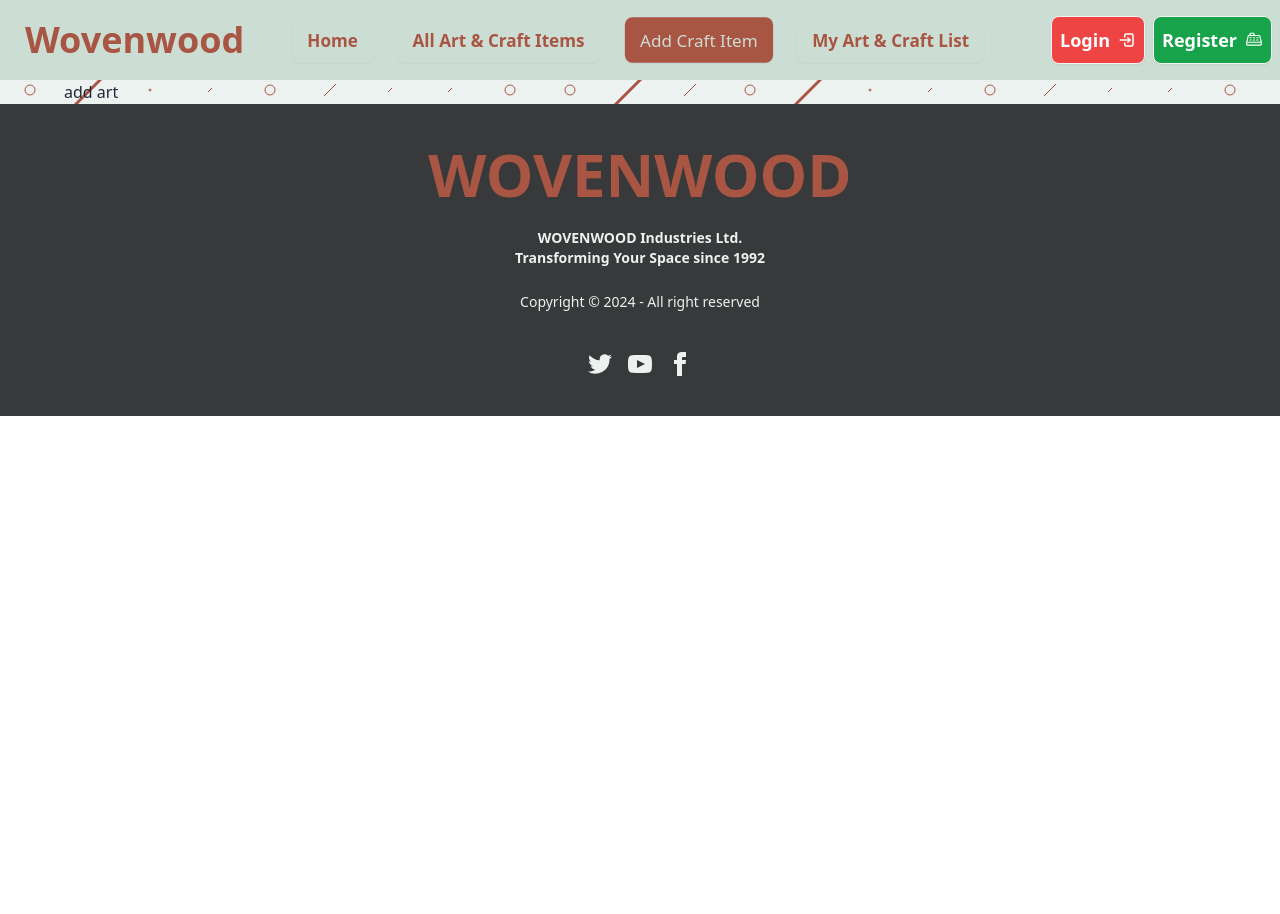
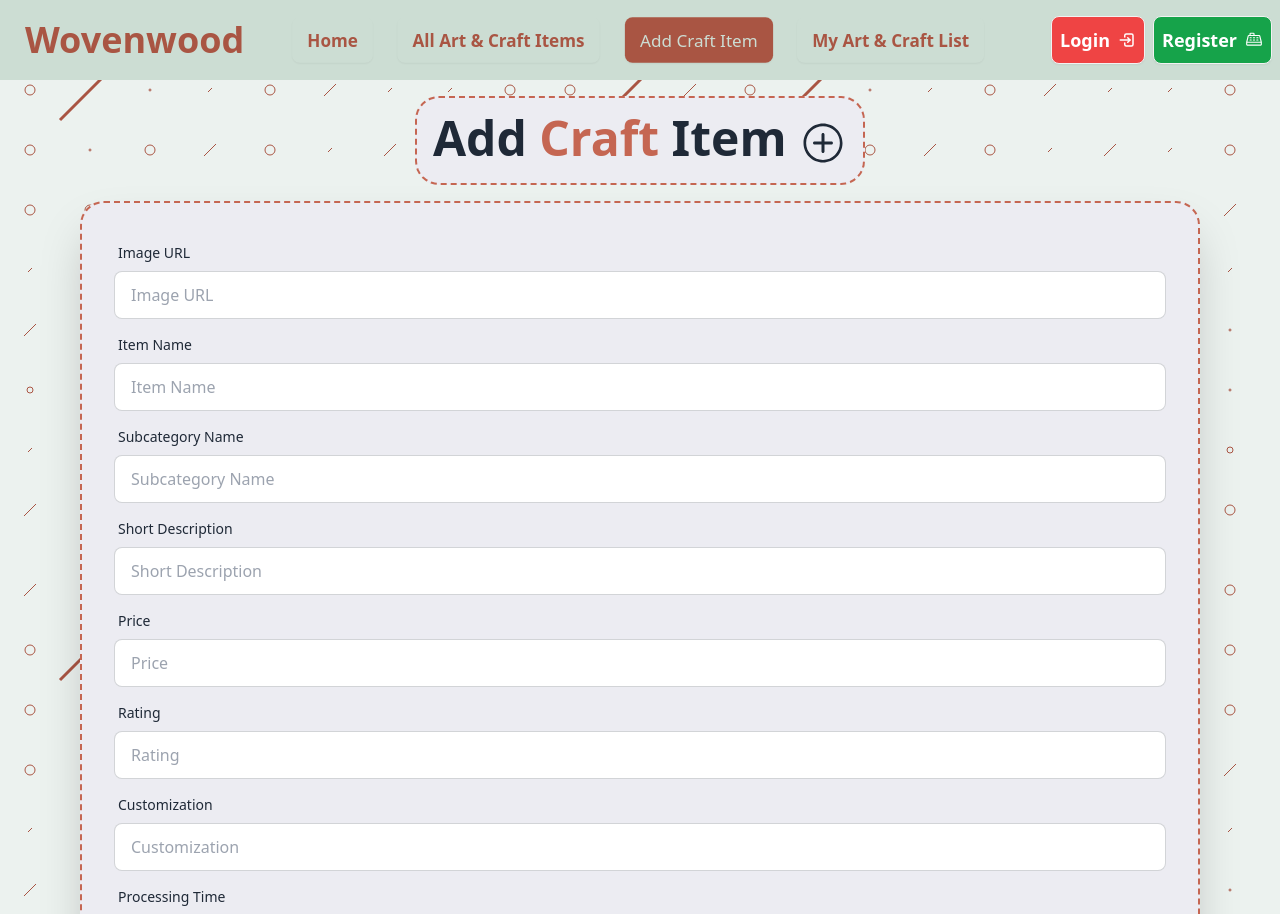
Before and after one commit to mahir-dhiyan/art-and-craft-store-client, a React (Vite) app: page /addart in a window 1280 px wide. Shown: the top 914 px of the page. Before the commit the page ends 800 px from the top, so only its background shows below. Built offline with nearby package versions, Linux system fonts and the light colour scheme; no server answers.

Commit message:
database setup and post connection established

```diff
--- a/src/pages/addart/AddArt.jsx
+++ b/src/pages/addart/AddArt.jsx
@@ -1,8 +1,128 @@
+import { IoIosAddCircleOutline } from "react-icons/io";
+import { ToastContainer, toast } from "react-toastify";
+import 'react-toastify/dist/ReactToastify.css';
+const AddArt = () => {
+    const handleAddCraft = e =>{
+        const notifyArtAdded = () => {
+            toast.success('Art Added Successfully', {
+                position: "top-right",
+                autoClose: 5000,
+                hideProgressBar: false,
+                closeOnClick: true,
+                pauseOnHover: true,
+                draggable: true,
+                progress: undefined,
+                theme: "colored",
 
-const AddArt = () => {
+            });
+        }
+        e.preventDefault();
+        const form = e.target;
+        const image = form.image.value;
+        const item_name = form.item_name.value;
+        const subcategory_name = form.subcategory_name.value;
+        const short_description = form.short_description.value;
+        const price = form.price.value;
+        const rating = form.rating.value;
+        const customization = form.customization.value;
+        const processing_time = form.processing_time.value;
+        // console.log(image,item_name,subcategory_name,short_description,price,rating,customization,processing_time);
+        const craft = {image,item_name,subcategory_name,short_description,price,rating,customization,processing_time};
+        // console.log(craft);
+        // Send data to the server
+        fetch("http://localhost:5000/art",{
+            method:'POST',
+            headers: {
+                'content-type':'application/json'
+            },
+            body: JSON.stringify(craft)
+        })
+        .then(res=>res.json())
+        .then(data=>{
+            console.log(data)
+            if(data.insertedId){
+                notifyArtAdded();
+            };
+        })
+        form.reset();
+
+    }
     return (
-        <div>
-            add art
+        <div className="  min-h-screen">
+            <div className="hero-content flex-col  ">
+                <div className="bg-[#ECECF2] p-4 rounded-3xl border-dashed border-2 border-[#C56652] ">
+                    <h2 className="text-5xl font-semibold"> Add <span className="text-[#C56652]">Craft</span> Item  <IoIosAddCircleOutline className="inline-block" /></h2>
+                </div>
+                <div className="card bg-[#ECECF2] rounded-3xl border-dashed border-2 border-[#C56652] w-full  shrink-0 shadow-2xl">
+                    <form onSubmit={handleAddCraft} className="card-body">
+                        <div className="form-control">
+                            <label className="label">
+                                <span className="label-text">Image URL</span>
+                            </label>
+                            <input type="text" placeholder="Image URL" name="image" className="input input-bordered" required />
+                        </div>
+                        <div className="form-control">
+                            <label className="label">
+                                <span className="label-text">Item Name</span>
+                            </label>
+                            <input type="text" placeholder="Item Name" name="item_name" className="input input-bordered" required />
+                        </div>
+                        <div className="form-control">
+                            <label className="label">
+                                <span className="label-text">Subcategory Name</span>
+                            </label>
+                            <input type="text" placeholder="Subcategory Name" name="subcategory_name" className="input input-bordered" required />
+                        </div>
+                        <div className="form-control">
+                            <label className="label">
+                                <span className="label-text">Short Description</span>
+                            </label>
+                            <input type="text" placeholder="Short Description" name="short_description" className="input input-bordered" required />
+                        </div>
+                        <div className="form-control">
+                            <label className="label">
+                                <span className="label-text">Price</span>
+                            </label>
+                            <input type="text" placeholder="Price" name="price" className="input input-bordered" required />
+                        </div>
+                        <div className="form-control">
+                            <label className="label">
+                                <span className="label-text">Rating</span>
+                            </label>
+                            <input type="text" placeholder="Rating" name="rating" className="input input-bordered" required />
+                        </div>
+                        <div className="form-control">
+                            <label className="label">
+                                <span className="label-text">Customization</span>
+                            </label>
+                            <input type="text" placeholder="Customization" name="customization" className="input input-bordered" required />
+                        </div>
+                        <div className="form-control">
+                            <label className="label">
+                                <span className="label-text">Processing Time</span>
+                            </label>
+                            <input type="text" placeholder="Processing Time" name="processing_time" className="input input-bordered" required />
+                        </div>
+
+                        <div className="form-control mt-6">
+                            <button className="btn btn-warning text-white bg-[#C56652] border-none">Add Craft Item</button>
+                        </div>
+                    </form>
+                </div>
+            </div>
+            <ToastContainer
+                position="top-right"
+                autoClose={5000}
+                hideProgressBar={false}
+                newestOnTop={false}
+                closeOnClick
+                rtl={false}
+                pauseOnFocusLoss
+                draggable
+                pauseOnHover
+                theme="colored"
+
+            />
         </div>
     );
 };
--- a/src/pages/footer/Footer.jsx
+++ b/src/pages/footer/Footer.jsx
@@ -4,7 +4,7 @@ const Footer = () => {
         <footer className="footer footer-center bg-[#37393A] text-[#ECF2EF]  p-10">
   <aside className="space-y-4">
 
-    <h1 className="text-6xl font-semibold text-[#a95543]">WOVENWOOD</h1>
+    <h1 className="text-3xl md:text-6xl font-semibold text-[#a95543]">WOVENWOOD</h1>
     <p className="font-bold ">
       WOVENWOOD Industries Ltd.
       <br />
```
